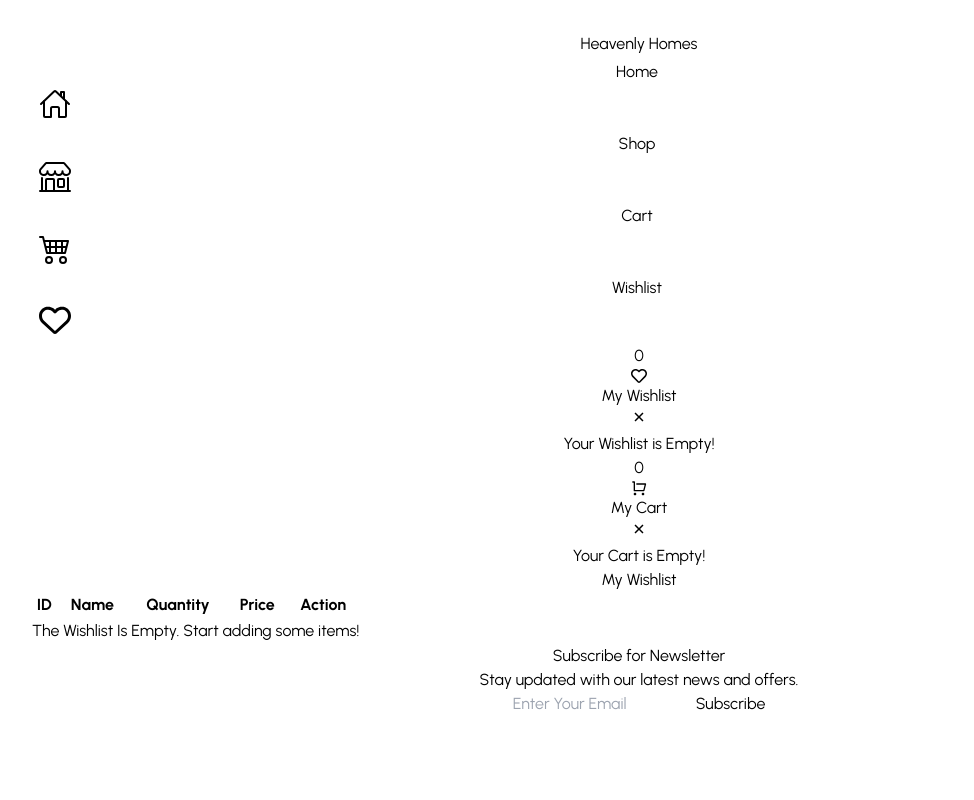
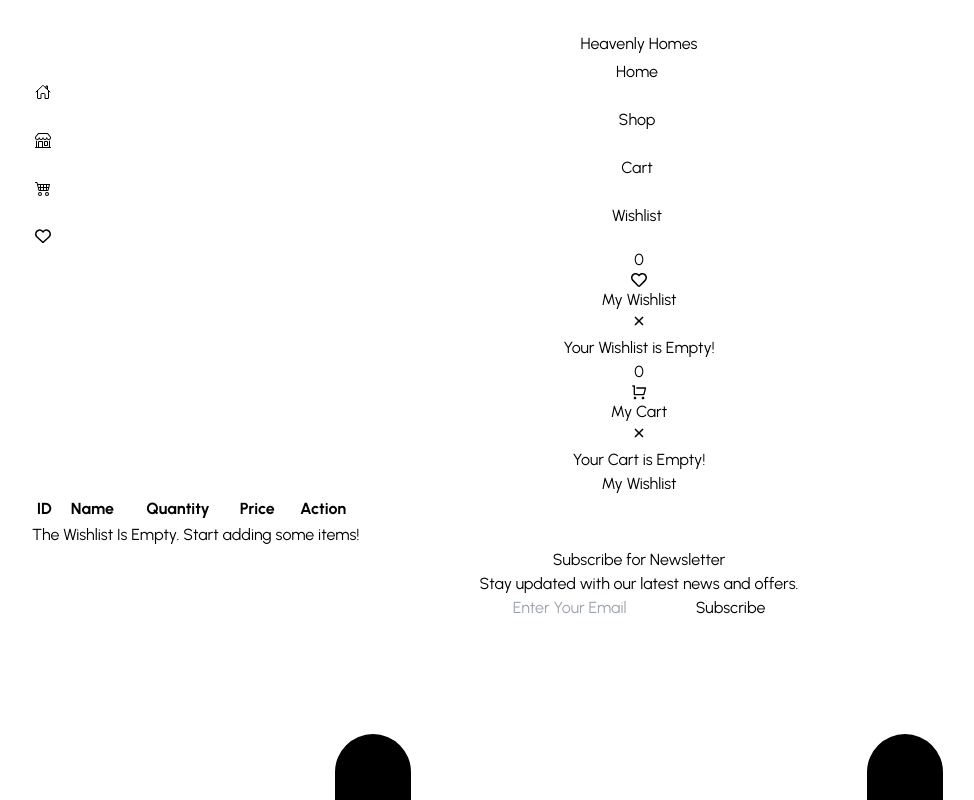
Before and after one commit to Rakeshnagarkar/Furniture_Ecommerce_Website, a React (Vite) app: page /wishlist in a window 1280 px wide. Shown: the top 800 px of the page, without its empty margins (1-975 px from the left). Built offline with nearby package versions, Linux system fonts and the light colour scheme.

Commit message:
"Navbar.jsx Got new Hover Effects"

```diff
--- a/src/components/Navbar.jsx
+++ b/src/components/Navbar.jsx
@@ -21,11 +21,11 @@ function Navbar() {
           <h1 className="font-bold text-2xl font-sans">Heavenly Homes</h1>
         </div>
         <div className="sm:flex-1 sm:w-auto w-full sm:shadow-none z-50 sm:py-0 py-3 flex sm:relative fixed sm:bottom-auto bottom-0 sm:bg-transparent bg-white justify-center items-center">
-        <ul className="navbar-list flex justify-center w-full items-center mr-28 space-x-6">
+        <ul className="navbar-list flex justify-center w-full items-center mr-14">
   {navitems.map((item) => (
     <li
       key={item.path}
-      className="navbar-item sm:rounded-none rounded-full"
+      className="navbar-item sm:rounded-none rounded-full hover:bg-lime-400"
     >
       <Link
         to={item.path}
@@ -37,23 +37,14 @@ function Navbar() {
 
         {/* Icon for mobile screens */}
         <span
-          className="sm:hidden block hover:bg-lime-400 rounded-full"
-          style={{
-            display: "flex", // Ensure the icon is visible
-            alignItems: "center",
-            justifyContent: "center",
-            width: "2.5rem", // Define hover area size
-            height: "2.5rem", // Define hover area size
-            fontSize: "2rem", // Ensure the icon size is preserved
-          }}
+          className="sm:hidden block text-2xl pr-4 p-3 rounded-full hover:bg-lime-100 mr-6"
         >
-          {item.icon} {/* Render the icon */}
+          {item.icon}
         </span>
       </Link>
     </li>
   ))}
 </ul>
-
 
         </div>
         <div className="flex-1 text-xl gap-4 flex justify-end items-center">
--- a/src/pages/Home.jsx
+++ b/src/pages/Home.jsx
@@ -30,7 +30,7 @@ function Home() {
         <FeaturedProducts />
       </div>
       <div className="w-11/12 py-7 font-bold">
-        <span className="text-xl">Offer</span>
+        <span className="text-3xl">Offer</span>
         <OfferBanners />
       </div>
       <div className="w-11/12 py-5">
```
